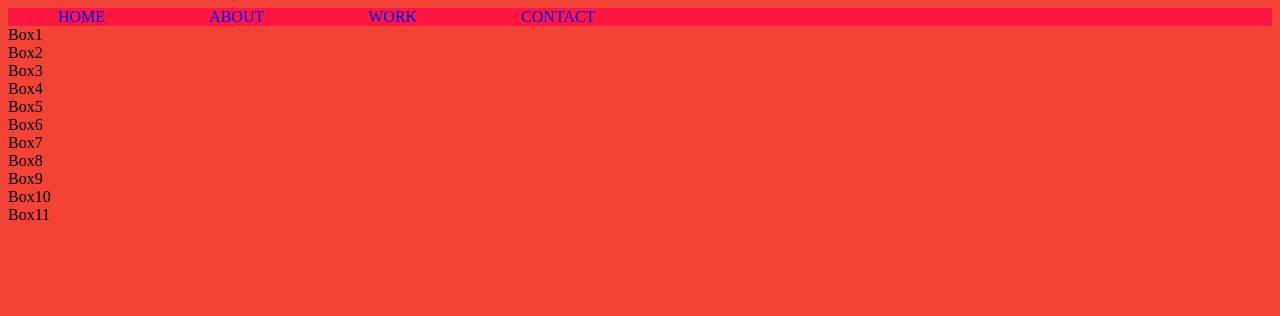
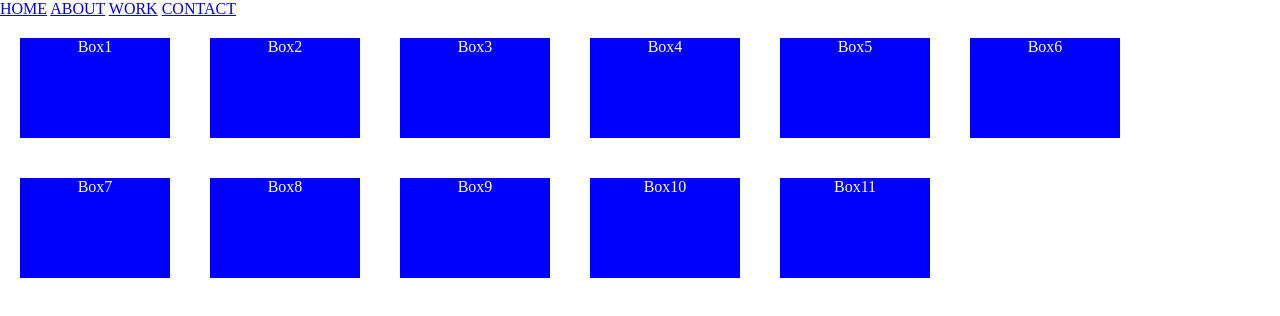
Before and after one commit to noloho/noloho.github.io, a plain HTML site: page index.html in a window 1280 px wide. Drawn offline with Linux system fonts and the light colour scheme.

Commit message:
Update style.css

```diff
--- a/style.css
+++ b/style.css
@@ -1,23 +1,17 @@
-body{
-    background-color: #f44336;
+* {
+  margin: 0;
+  padding: 0;
 }
-
-h1{
-    font-size: 4em;
-    font-family: Roboto-Regular, Roboto, sans-serif;
-    color: white; text-align:center;
+.container {
+  overflow: auto;
+  display: block;
 }
-
-nav{
-    background-color: #ff1744;
-    color: white;
+.container > div {
+  margin: 20px;
+  width: 150px;
+  height: 100px;
+  background: blue;
+  float: left;
+  color: #fff;
+  text-align: center;
 }
-
-nav a{
-    padding-left: 50px;
-    padding-right: 50px;
-    padding-top: 10px;
-    padding-bottom: 10px;
-    text-decoration: none;
-
-}
```
